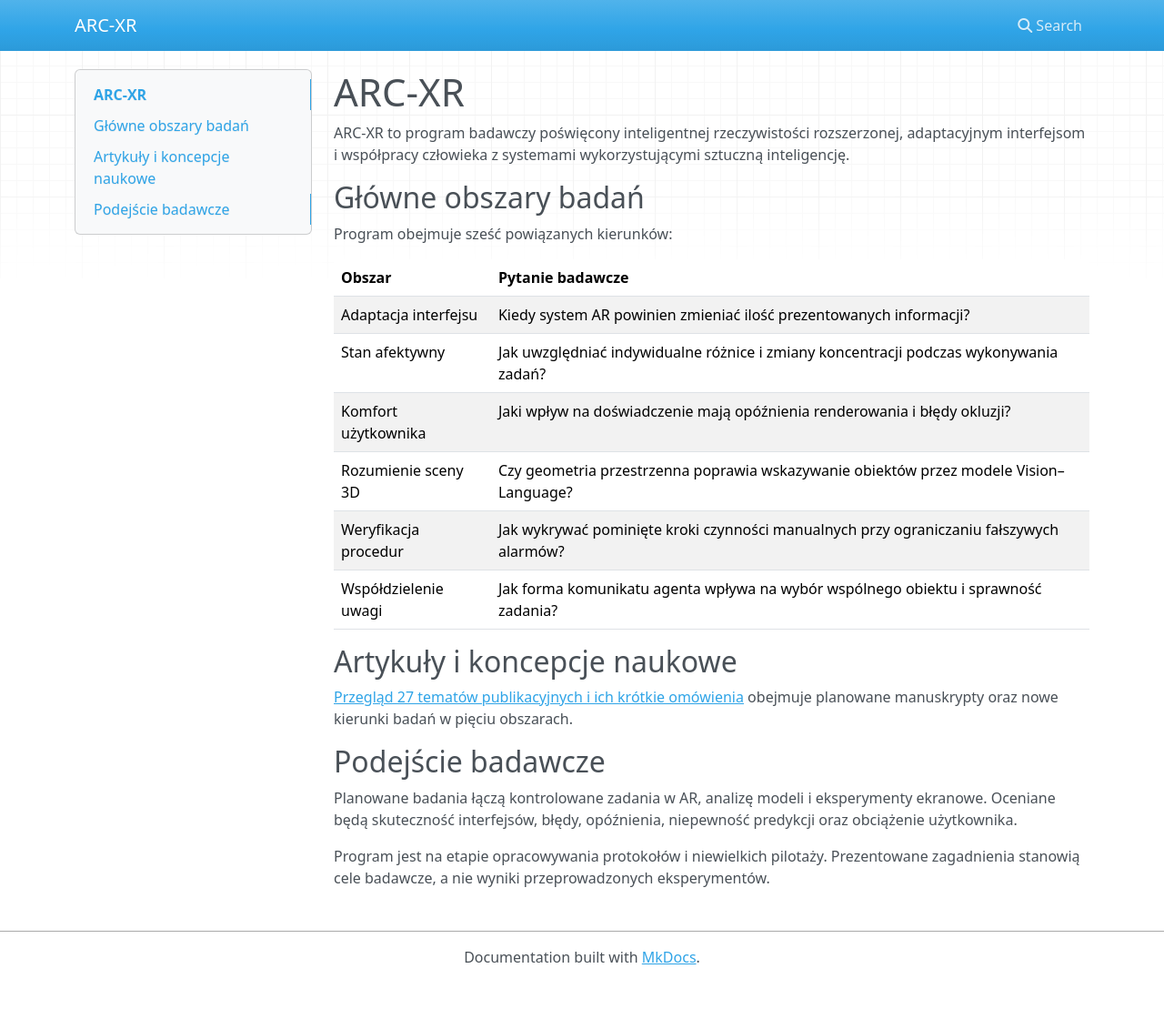
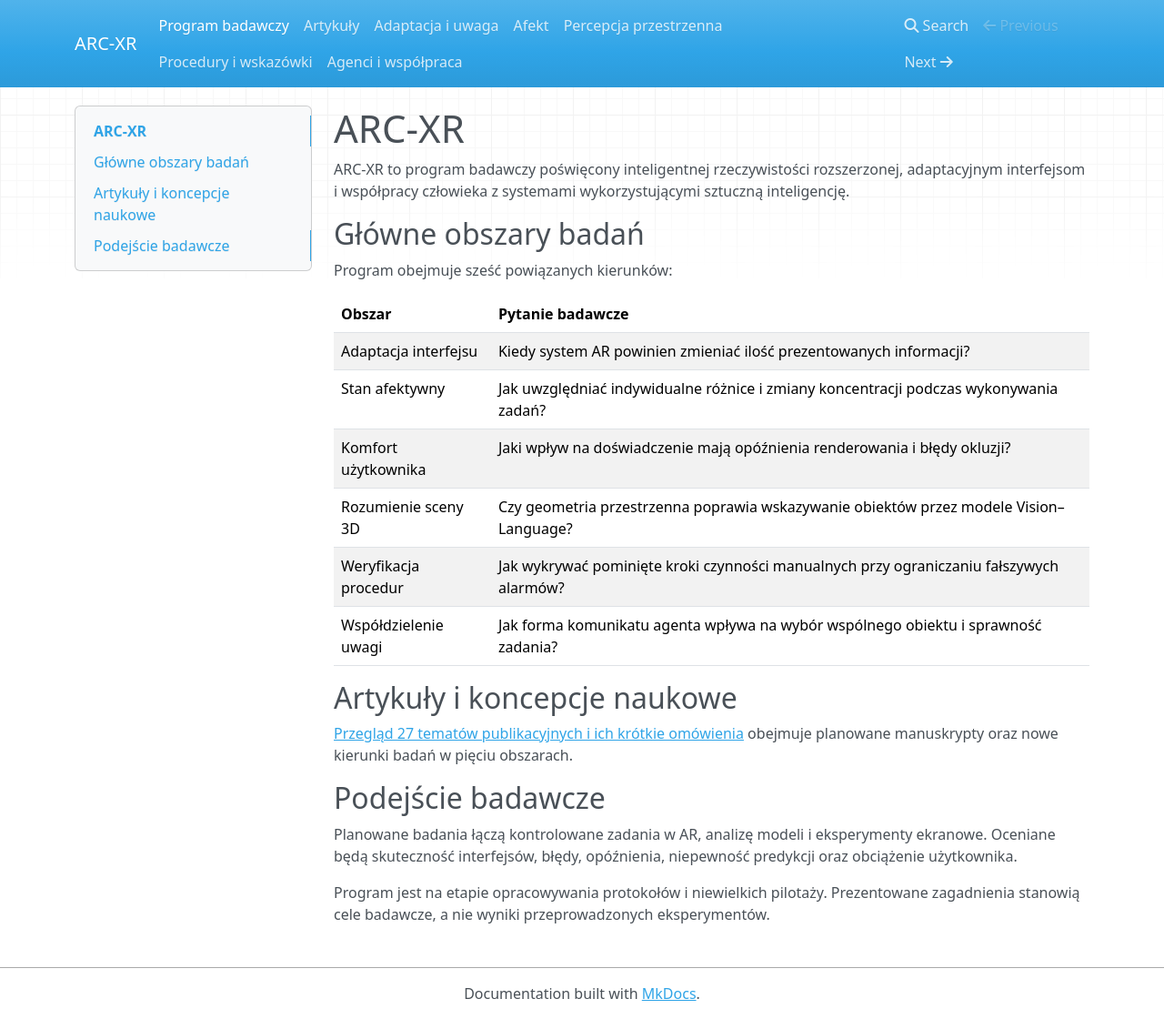
Before and after one commit to MatPomGit/arc-xr, an MkDocs documentation site: the page built from pages/index.md, in a window 1280 px wide and 1120 px high. Shown: the whole window at 91% size. Built offline with MkDocs 1.6.1, drawn with Linux system fonts in a browser that asks for light colours; nearby versions of some CDN libraries.

Commit message:
feat(pages): integrate ARC-XR research catalog into curated site

```diff
--- a/mkdocs.yml
+++ b/mkdocs.yml
@@ -4,3 +4,9 @@ docs_dir: pages
 site_dir: site
 nav:
   - Program badawczy: index.md
+  - Artykuły: articles.md
+  - Adaptacja i uwaga: adaptation.md
+  - Afekt: affect.md
+  - Percepcja przestrzenna: perception.md
+  - Procedury i wskazówki: procedures.md
+  - Agenci i współpraca: collaboration.md
```
